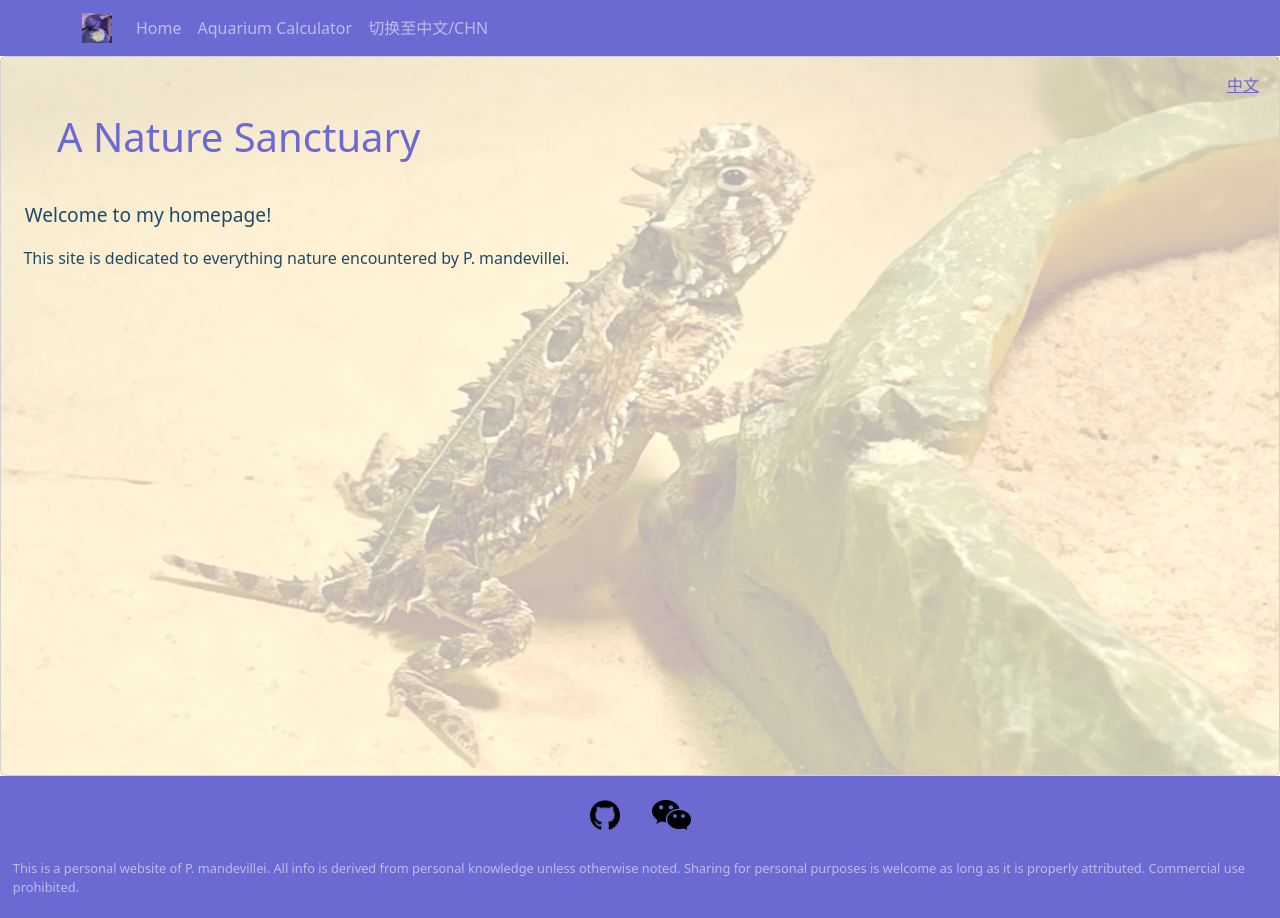
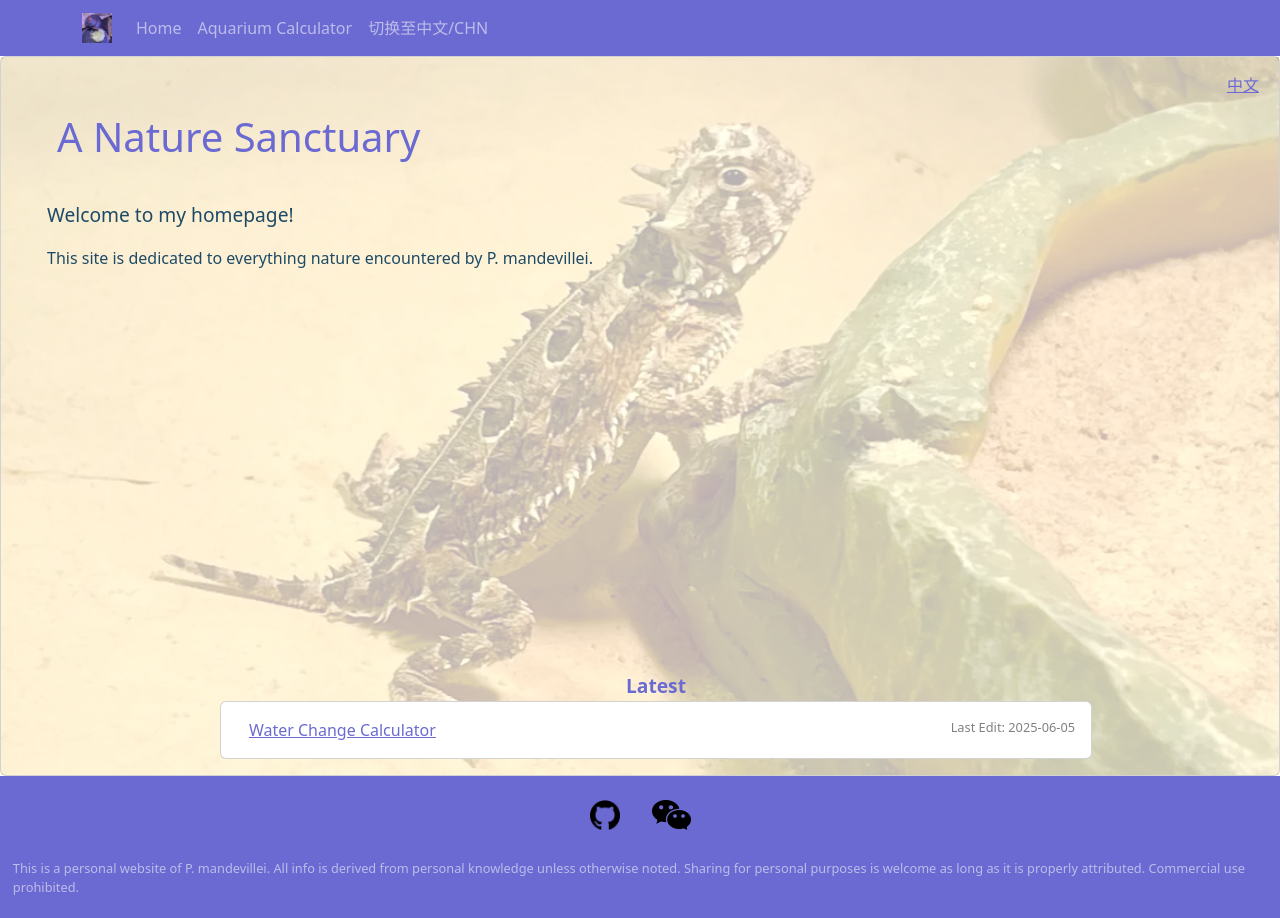
Before and after one commit to P-mandevillei/A_Nature_Sanctuary, a React (Vite) app in the folder deployment/: page /#/en in a window 1280 px wide. Built offline with nearby package versions, Linux system fonts and the light colour scheme.

Commit message:
updated homepage

```diff
--- a/deployment/src/components/AquariumCalculator/AquariumCalculator.jsx
+++ b/deployment/src/components/AquariumCalculator/AquariumCalculator.jsx
@@ -1,16 +1,20 @@
 import { Link, useParams } from "react-router";
 import { useTranslation } from "react-i18next";
 import WaterChangeCalculator from "./WaterChangeCalculator/WaterChangeCalculator";
+import TimeStamp from "../TimeStamp";
 
 export default function AquariumCalculator() {
 
     const {lang} = useParams();
     const {t} = useTranslation('aquariumCalculator');
 
-    return <div>
-        <h1 className="center primaryColor">
-            {t('title')}
-        </h1>
-        <Link to={`/${lang}/aquarium_calculator/water_change_calculator`} >{t('waterChange')}</Link>
+    return <div className="pad" style={{minHeight: '90vh', position: 'relative'}}>
+        <div style={{height: '100%'}}>
+            <h1 className="center primaryColor">
+                {t('title')}
+            </h1>
+            <Link to={`/${lang}/aquarium_calculator/water_change_calculator`} >{t('waterChange')}</Link>
+        </div>
+        <TimeStamp name='aquariumCalculator' style={{position: 'absolute', bottom: 0}} />
     </div>
 }
--- a/deployment/src/components/AquariumCalculator/WaterChangeCalculator/WaterChangeCalculator.jsx
+++ b/deployment/src/components/AquariumCalculator/WaterChangeCalculator/WaterChangeCalculator.jsx
@@ -3,6 +3,7 @@ import CalculatorBlock from "./CalculatorBlock";
 import { useEffect, useId, useState } from "react";
 import useLocalStorage from "../../../hooks/UseLocalStorage";
 import { useTranslation } from "react-i18next";
+import TimeStamp from "../../TimeStamp";
 
 export default function() {
     const [calcMode, setCalcMode] = useLocalStorage('mode', 'default');
@@ -24,9 +25,10 @@ export default function() {
 
     const {t} = useTranslation('waterChangeCalculator');
 
-    return <Container>
+    return <div style={{position: 'relative'}} className="pad">
+    <Container>
         <Row>
-            <Col sm={12} md={6} lg={4} xl={3} className="pad">
+            <Col sm={12} md={6} lg={4} xl={3} >
                 <p className="primaryColor bold enlarge center">{t('title')} <sup>*</sup> </p>
                 <p>{t('des1')} "<span className="secondaryColor bold">+</span>" {t('des2')}</p>
                 <p><span className="secondaryColor bold">{t('des3')}</span> {t('des4')} <span className="secondaryColor bold">{t('des5')}</span> {t('des6')}</p>
@@ -79,7 +81,8 @@ export default function() {
                 </Container>
             </Col>
         </Row>
+    </Container>
 
-
-    </Container>
+        <TimeStamp name="waterChangeCalculator" style={{position: 'absolute', bottom: 0}}/>
+    </div>
 }
--- a/deployment/src/components/Home.jsx
+++ b/deployment/src/components/Home.jsx
@@ -1,6 +1,7 @@
 import { Container, Row, Col, Card } from "react-bootstrap";
 import { useTranslation } from "react-i18next";
-import { useNavigate, useParams } from "react-router";
+import { Link, useNavigate, useParams } from "react-router";
+import TimeStamp from "./TimeStamp";
 
 export default function Home(props) {
 
@@ -15,6 +16,10 @@ export default function Home(props) {
             nav('/en');
         }
     }
+
+    const updates = [
+        {'key': '1', 'name': 'waterChangeCalculator', 'link': 'aquarium_calculator/water_change_calculator'}
+    ]
 
     return <div>
         <Card style={{position: 'relative', height: '90vh'}}>
@@ -37,11 +42,25 @@ export default function Home(props) {
                     }
                 </div>
 
-                <p className="secondaryColor enlarge padLeft">{t('des1')}</p>
-                <p className="secondaryColor padLeft">{t('des2')} </p>
+                <p className="secondaryColor enlarge" style={{paddingLeft: 30}}>{t('des1')}</p>
+                <p className="secondaryColor" style={{paddingLeft: 30}}>{t('des2')} </p>
 
-                <div>
-
+                <div className="flexColAndCenter pad" style={{position: 'absolute', bottom: 0, width: '100%'}}>
+                    <span className="primaryColor enlarge bold"> {t('updates')} </span>
+                    {
+                        updates.map(cur => <Card key={cur.key} className="pad" style={{width: '70%'}}>
+                            <Container>
+                                <Row>
+                                    <Col sm={12} md={6}>
+                                        <Link to={cur.link}> {t(cur.key)} </Link>
+                                    </Col>
+                                    <Col sm={12} md={6} style={{position: 'relative'}}>
+                                        <TimeStamp name={cur.name} style={{position: 'absolute', right: 0}} />
+                                    </Col>
+                                </Row>
+                            </Container>
+                        </Card>)
+                    }
                 </div>
             </div>
 
--- a/deployment/src/components/SiteLayout.jsx
+++ b/deployment/src/components/SiteLayout.jsx
@@ -69,9 +69,10 @@ export default function SiteLayout(props) {
         </Container>
         </Navbar>
 
-        <div style={{flex: 1}} >
+        <div style={{flex: 1, minHeight: '90vh'}} >
             <Outlet />
         </div>
+
         <ToastContainer className="p-3" position="middle-center" style={{position: 'fixed'}}>
             <Toast className="secondaryColor tertiaryColorReverseBg" show={showQR} onClose={()=>{setShowQR(old=>!old)}}>
                 <Toast.Header>
--- /dev/null
+++ b/deployment/src/components/TimeStamp.jsx
@@ -0,0 +1,15 @@
+import { useTranslation } from "react-i18next"
+
+export default function TimeStamp(props) {
+
+    const {t} = useTranslation('siteLayout');
+
+    const timeStamps = {
+        'aquariumCalculator': '2025-06-05',
+        'waterChangeCalculator': '2025-06-05'
+    }
+
+    return <div className="shrink grey" style={{...props.style}}>
+        {t('edit')} {timeStamps[props.name]?? ''}
+    </div>
+}
--- a/deployment/src/locales/cn/home.json
+++ b/deployment/src/locales/cn/home.json
@@ -1,5 +1,7 @@
 {
     "title": "A Nature Sanctuary",
     "des1": "欢迎来到我的主页！",
-    "des2": "该网站用于分享 P. mandevillei 的自然趣闻。"
+    "des2": "该网站用于分享 P. mandevillei 的自然趣闻。",
+    "updates": "最新",
+    "1": "换水计算器"
 }
--- a/deployment/src/locales/cn/siteLayout.json
+++ b/deployment/src/locales/cn/siteLayout.json
@@ -2,5 +2,6 @@
     "home": "主页",
     "calculator": "水族计算器",
     "disclaimer": "该网站为P. mandevillei的个人网站，除非特殊说明，其上所有信息均来源于作者的个人知识。个人转载请注明出处；禁止商用。",
-    "scan": "扫码关注公众号"
+    "scan": "扫码关注公众号",
+    "edit": "最后编辑："
 }
--- a/deployment/src/locales/en/home.json
+++ b/deployment/src/locales/en/home.json
@@ -1,5 +1,7 @@
 {
     "title": "A Nature Sanctuary",
     "des1": "Welcome to my homepage!",
-    "des2": "This site is dedicated to everything nature encountered by P. mandevillei."
+    "des2": "This site is dedicated to everything nature encountered by P. mandevillei.",
+    "updates": "Latest",
+    "1": "Water Change Calculator"
 }
--- a/deployment/src/locales/en/siteLayout.json
+++ b/deployment/src/locales/en/siteLayout.json
@@ -2,5 +2,6 @@
     "home": "Home",
     "calculator": "Aquarium Calculator",
     "disclaimer": "This is a personal website of P. mandevillei. All info is derived from personal knowledge unless otherwise noted. Sharing for personal purposes is welcome as long as it is properly attributed. Commercial use prohibited.",
-    "scan": "Scan to follow A Nature Sanctuary on WeChat"
+    "scan": "Scan to follow A Nature Sanctuary on WeChat",
+    "edit": "Last Edit: "
 }
```
Also changed, not shown: 7 other files (tests, documents, lock files or other folders).
